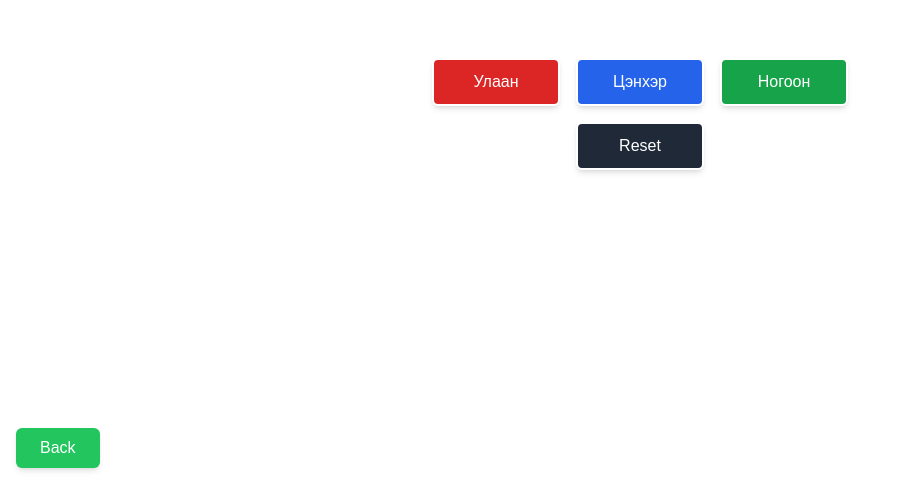
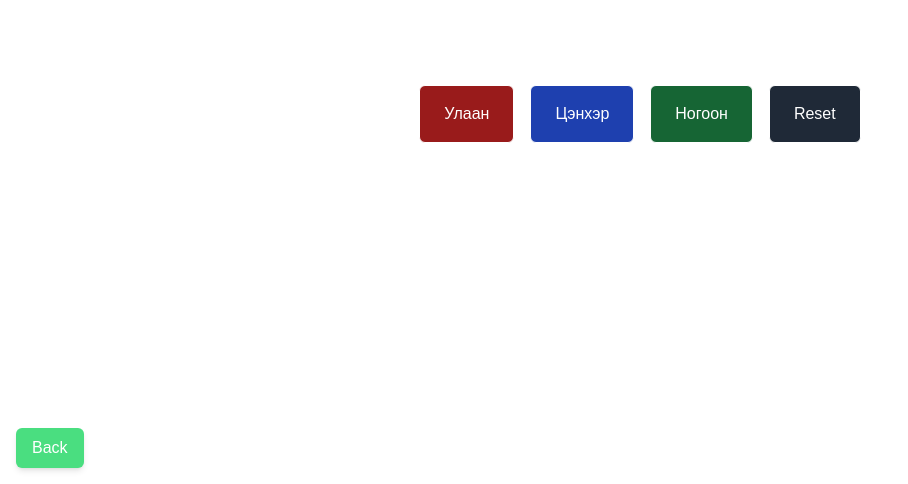
Before and after one commit to OrdinaryPersonn/Test, a Next.js app: page /hichel2 in a window 1280 px wide. Shown: the part 316-800 px from the top of the page, without its empty margins (0-908 px from the left). Built offline with nearby package versions, Linux system fonts and the light colour scheme.

Commit message:
hichel2 zassn

```diff
--- a/pages/hichel2.js
+++ b/pages/hichel2.js
@@ -6,47 +6,45 @@ export default function Home() {
   const router = useRouter();
 
   return (
-    <div className={`flex flex-col items-center justify-center w-full h-screen bg-${color}-800 transition-colors duration-300`}>
-      <div className="mb-8">
-        <p className="text-xl font-semibold text-white">Өнгө солих</p>
-      </div>
+    <div className={`flex flex-col items-center justify-center w-full h-screen bg-${color}-800 space-y-4 p-4`}>
+      {/* Back button (kept in same position) */}
+      <button
+        onClick={() => router.back()}
+        className="fixed bottom-4 left-4 bg-green-400 text-white py-2 px-4 rounded-md shadow-md hover:bg-green-600 transition duration-300"
+      >
+        Back
+      </button>
 
-      <div className="flex flex-wrap justify-center gap-4 w-full max-w-md">
+      {/* Title */}
+      <p className="text-white text-xl font-medium">Өнгө солих</p>
+
+      {/* Button container */}
+      <div className="flex flex-wrap justify-center gap-4">
         <button
-          className="w-32 h-12 border-2 border-white bg-red-600 text-white rounded-md shadow-md hover:bg-red-700 transition duration-300"
+          className="border border-white bg-red-800 text-white py-4 px-6 rounded-md hover:bg-red-700 transition duration-300"
           onClick={() => setColor("red")}
         >
           Улаан
         </button>
-
         <button
-          className="w-32 h-12 border-2 border-white bg-blue-600 text-white rounded-md shadow-md hover:bg-blue-700 transition duration-300"
+          className="border border-white bg-blue-800 text-white py-4 px-6 rounded-md hover:bg-blue-700 transition duration-300"
           onClick={() => setColor("blue")}
         >
           Цэнхэр
         </button>
-
         <button
-          className="w-32 h-12 border-2 border-white bg-green-600 text-white rounded-md shadow-md hover:bg-green-700 transition duration-300"
+          className="border border-white bg-green-800 text-white py-4 px-6 rounded-md hover:bg-green-700 transition duration-300"
           onClick={() => setColor("green")}
         >
           Ногоон
         </button>
-
         <button
-          className="w-32 h-12 border-2 border-white bg-gray-800 text-white rounded-md shadow-md hover:bg-gray-700 transition duration-300"
+          className="border border-white bg-gray-800 text-white py-4 px-6 rounded-md hover:bg-gray-700 transition duration-300"
           onClick={() => setColor("")}
         >
           Reset
         </button>
       </div>
-
-      <button
-        onClick={() => router.back()}
-        className="fixed bottom-4 left-4 bg-green-500 text-white py-2 px-6 rounded-md shadow-md hover:bg-green-600 transition duration-300"
-      >
-        Back
-      </button>
     </div>
   );
 }
```
